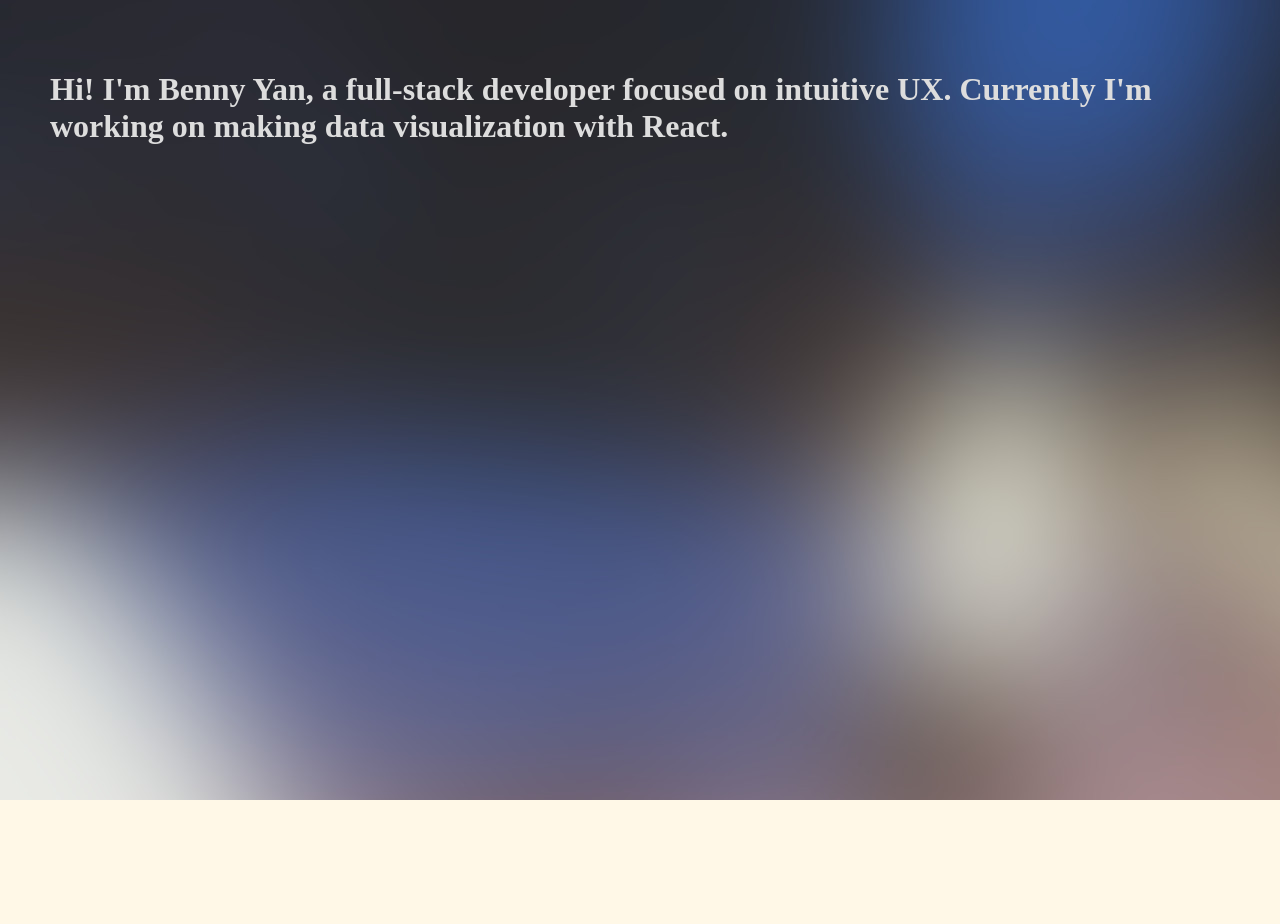
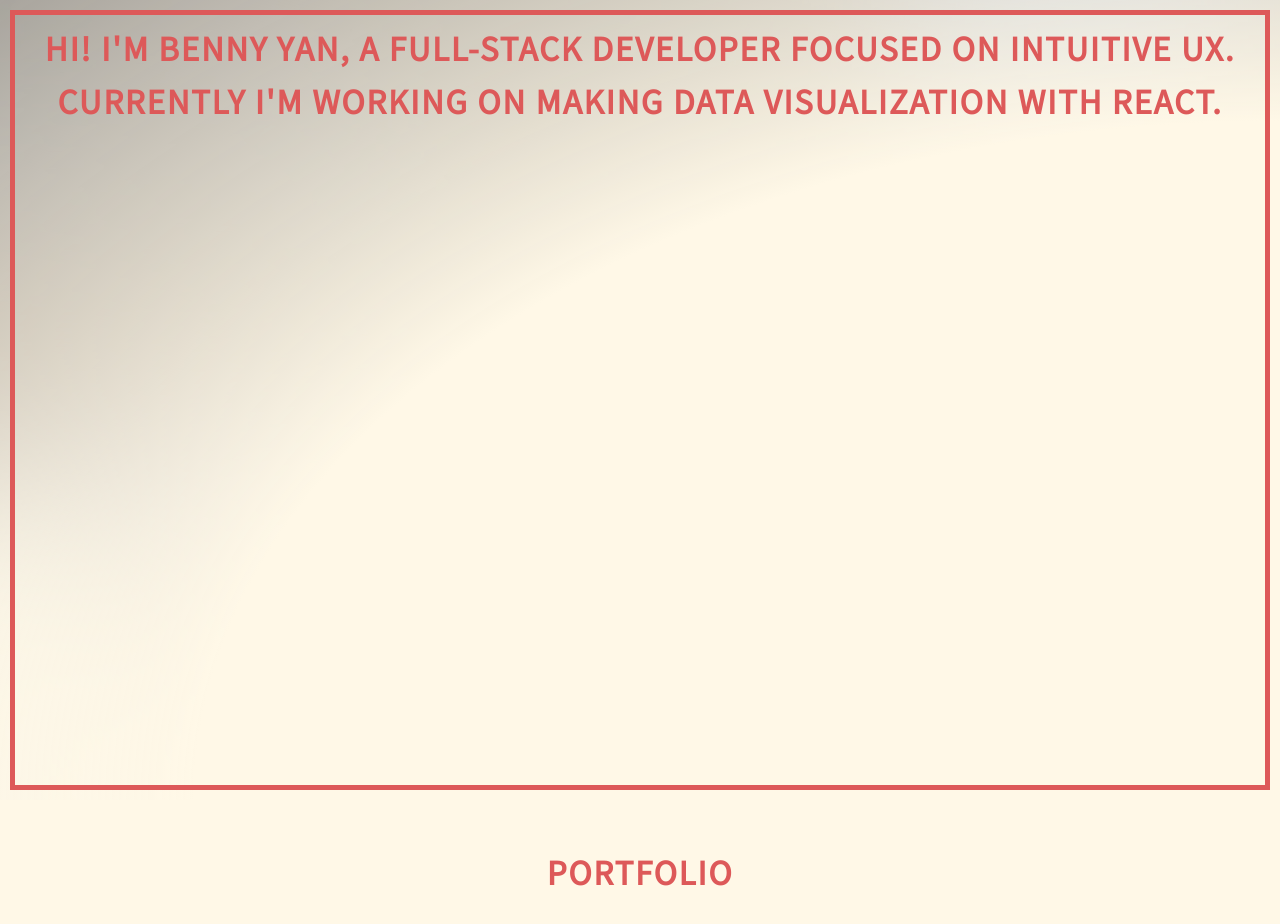
Before and after one commit to bearcott/old-website, a React app: page / in a window 1280 px wide. Shown: the top 924 px of the page. Before the commit the page ends 800 px from the top, so only its background shows below. Built offline with nearby package versions, Linux system fonts and the light colour scheme.

Commit message:
wip styles layout

```diff
--- a/src/app.jsx
+++ b/src/app.jsx
@@ -5,13 +5,21 @@ import Header from "./components/Header";
 import Portfolio from "./components/Portfolio";
 
 export default class App extends React.Component {
+  componentDidMount() {
+    window.addEventListener('scroll', this.onScroll);
+  }
+  onScroll = (e) => {
+    console.log(e);
+  }
   render() {
     return (
       <div className="app">
-        <div className="bg"/>
+        <div className="bg" />
+        <div className="fill" />
+        <div className="frame" />
         <div className="wrapper">
-        <Header />
-        <Portfolio />
+          <Header />
+          <Portfolio />
         </div>
       </div>
     );
--- a/src/components/Portfolio.jsx
+++ b/src/components/Portfolio.jsx
@@ -2,6 +2,13 @@ import React from "react";
 
 export default class Portfolio extends React.Component {
   render() {
-    return <div className="portfolio">test</div>;
+    return (
+      <div className="portfolio">
+        <div className="left">
+          <h1>portfolio</h1>
+        </div>
+        <div className="right" />
+      </div>
+    );
   }
 }
--- a/src/styles/main.scss
+++ b/src/styles/main.scss
@@ -1,6 +1,27 @@
+$tan: #FFF8E7;
+$pastel-red: #DD5959;
+
 body {
-  background: #FFF8E7;
+  background: $tan;
   color: #AC8C73;
+  font: 14px/1.5 'source sans pro', helvetica, sans-serif;
+}
+
+a {
+	color: #C73131;
+	text-decoration: none;
+	border-bottom: 1px dashed transparent;
+	&:hover {
+		border-color: #C73131;
+	}
+}
+
+h1, h2, h3 {
+    text-transform: uppercase;
+    color: $pastel-red;
+    text-align: center;
+    letter-spacing: .05em;
+    font-size: 2.5em;
 }
 
 .header {
@@ -9,29 +30,42 @@ body {
     color: #ddd;
   }
 }
+
 .app {
-  > .bg {
+  >.bg {
     position: fixed;
     height: 100%;
     width: 100%;
     top: 0;
     left: 0;
     z-index: -1;
+    background-size: cover;
     background: url('../static/background.jpg');
   }
-  > .wrapper {
+  >.frame {
     position: fixed;
-    height: calc(100% - 100px);
-    width: calc(100% - 100px);
+    height: calc(100% - 20px);
+    width: calc(100% - 20px);
+    top: 10px;
+    left: 10px;
+    box-sizing: border-box;
+    border: 5px solid $pastel-red;
+    margin: 10px;
+    z-index: -1;
+  }
+  >.fill {
+    position: fixed;
+    height: 100%;
+    width: 100%;
     top: 0;
     left: 0;
-    box-sizing: border-box;
-    margin: 50px;
-    overflow: scroll;
+    background: radial-gradient(farthest-corner at 100% 100%, $tan 60%, rgba($tan, 0.6));
+    z-index: -1;
+  }
+  >.wrapper {
   }
 }
 
 .portfolio {
-  min-height: 100vh;
-  background: #FFF8E7;
+  min-height: 200vh;
 }
--- a/src/template.html
+++ b/src/template.html
@@ -4,6 +4,7 @@
   <meta charset="utf-8">
   <title>React App</title>
   <meta name="viewport" content="width=device-width, initial-scale=1">
+  <link href="https://fonts.googleapis.com/css?family=Source+Sans+Pro" rel="stylesheet">
 </head>
 <body>
   <div class="container">
```
